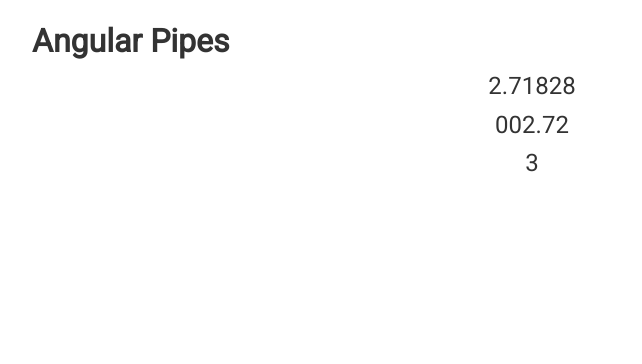
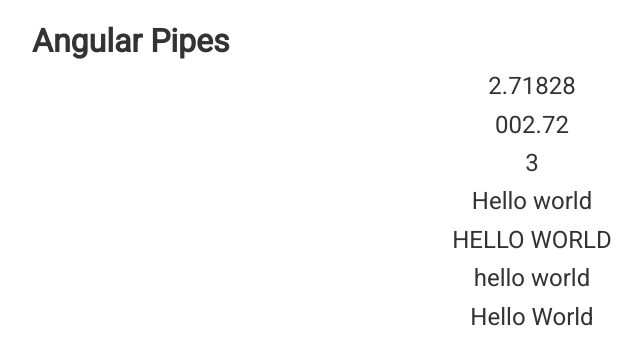
Before and after one commit to aleksander1802/angular-practice, an Angular app: page / in a window 1280 px wide. Shown: the top 364 px of the page, without its empty margins (108-750 px from the left). Built offline with nearby package versions, Linux system fonts and the light colour scheme.

Commit message:
feat: practice with string pipe

```diff
--- a/src/app/app.component.html
+++ b/src/app/app.component.html
@@ -3,4 +3,8 @@
     <p>{{ e | number : "1.1-5" }}</p>
     <p>{{ e | number : "3.1-2" }}</p>
     <p>{{ e | number : "1.0-0" }}</p>
+    <p>{{ str }}</p>
+    <p>{{ str | uppercase }}</p>
+    <p>{{ str | lowercase }}</p>
+    <p>{{ str | titlecase }}</p>
 </div>
--- a/src/app/app.component.ts
+++ b/src/app/app.component.ts
@@ -13,4 +13,6 @@
 })
 export class AppComponent {
     e: number = Math.E;
+
+    str = 'Hello world';
 }
```
